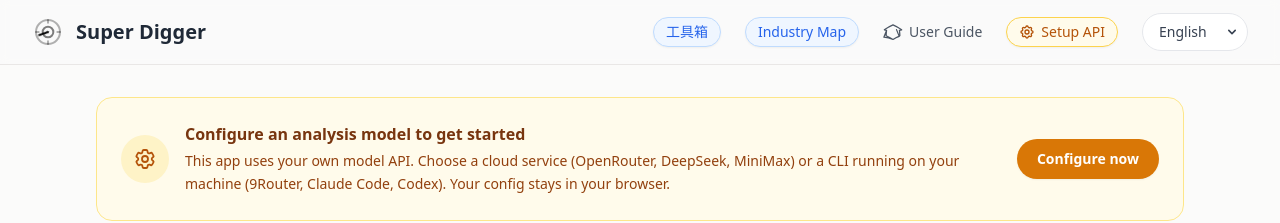
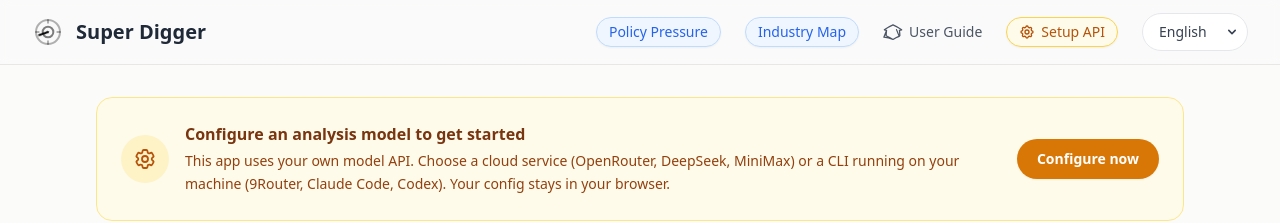
Before and after one commit to beyondwen/geministocks, a React (Vite) app: page / in a window 1280 px wide. Shown: the top 223 px of the page. Built offline with nearby package versions, Linux system fonts and the light colour scheme.

Commit message:
feat: update AppHeader link and text for policy page
Updated link and localized text for policy pressure button

Co-authored-by: master <24885285+yaoleifly@users.noreply.github.com>

```diff
--- a/components/AppHeader.tsx
+++ b/components/AppHeader.tsx
@@ -39,12 +39,12 @@ const AppHeader: React.FC<AppHeaderProps> = ({ apiConfigured, onOpenUserGuide, o
           {/* Right side: Controls */}
           <div className="flex items-center gap-x-4 sm:gap-x-6">
             <a
-              href="https://mastergo.lovable.app/"
+              href="https://stocks.mastersgo.cc/#policyView"
               target="_blank"
               rel="noopener noreferrer"
               className="flex items-center gap-x-1.5 text-xs sm:text-sm font-medium bg-blue-50 text-blue-600 px-3 py-1 rounded-full hover:bg-blue-100 transition-colors border border-blue-200 shadow-sm"
             >
-              <span>工具箱</span>
+              <span>{locale === 'zh' ? '政策压力' : 'Policy Pressure'}</span>
             </a>
             <a
               href="https://stocks.mastersgo.cc"
```
